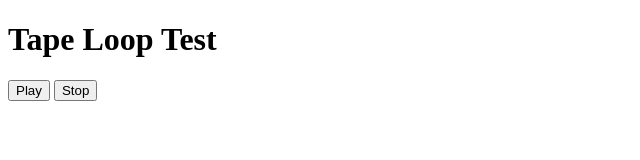
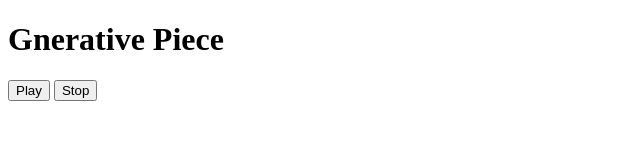
Before and after one commit to wright-io/wright-io.github.io, a plain HTML site: page 032923/index.html in a window 1280 px wide. Shown: the whole page, without its empty margins (0-640 px from the left). Drawn offline with Linux system fonts and the light colour scheme.

Commit message:
Update index.html

```diff
--- a/032923/index.html
+++ b/032923/index.html
@@ -5,7 +5,7 @@
     <script src="Tone.js"></script>
   </head>
   <body>
-    <h1>Tape Loop Test</h1>
+    <h1>Gnerative Piece</h1>
     <button onclick="play()">Play</button>
     <button onclick="stop()">Stop</button>
     <script src="script.js"></script>
```
